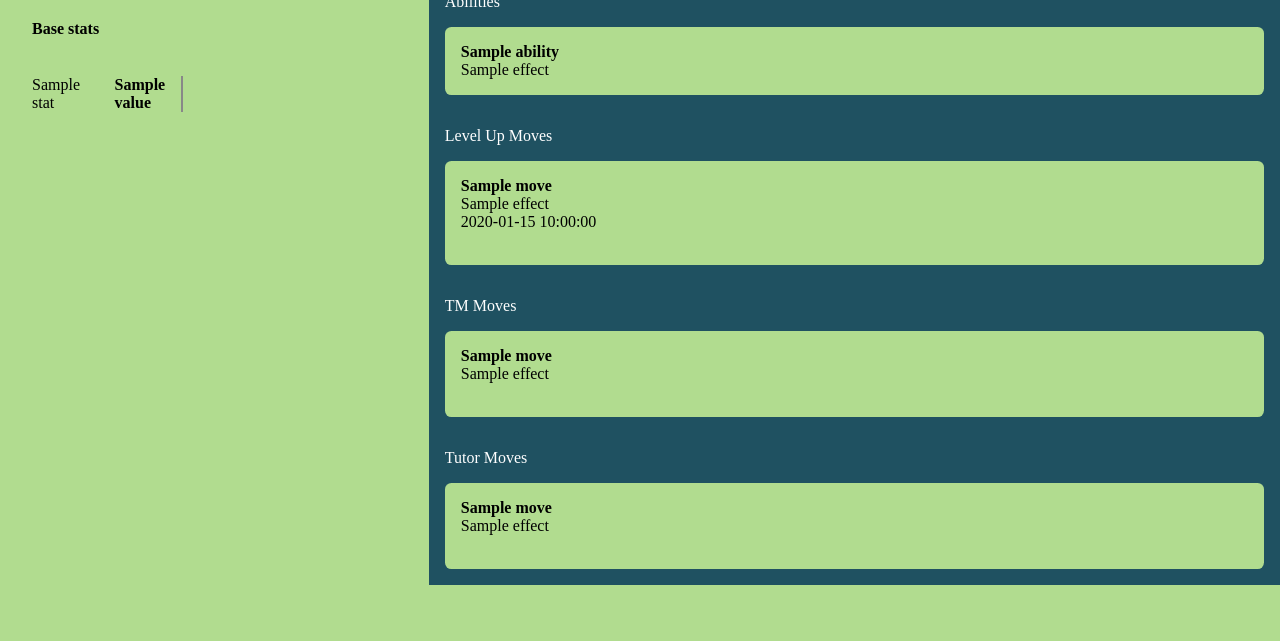
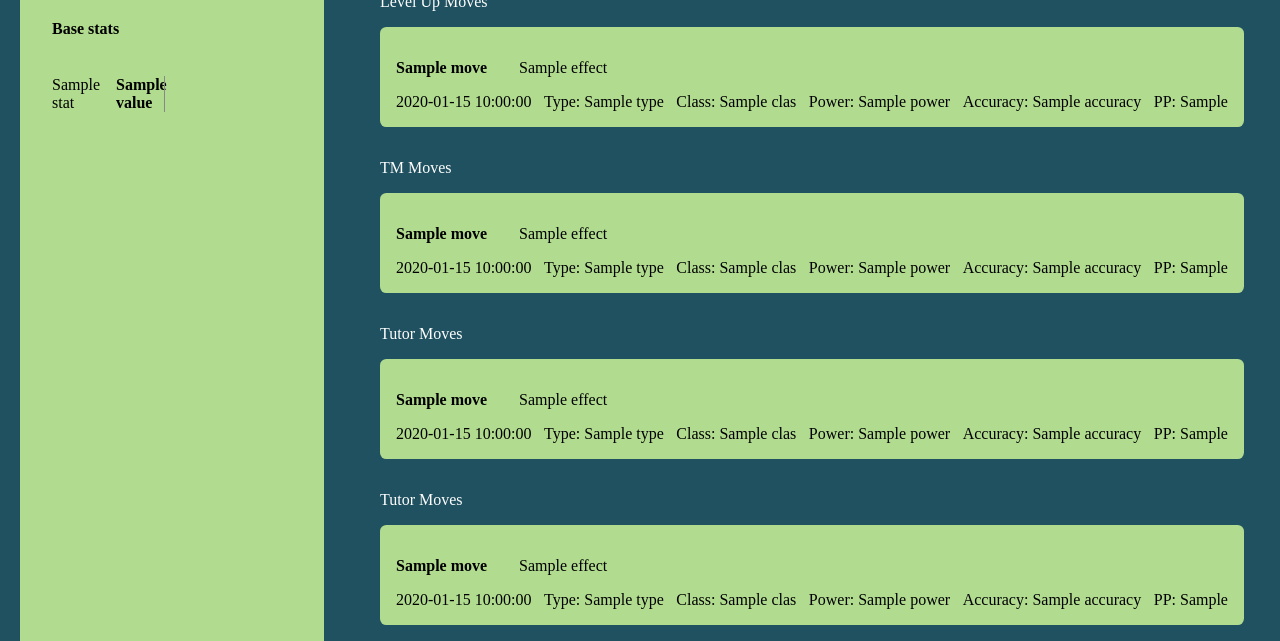
Before and after one commit to kimodolux/pokedex, a Flask app: template pokedex/src/templates/pokemon.html in a window 1280 px wide. Shown: the part 273-914 px from the top of the page. Before the commit the page ends 858 px from the top, so only its background shows below. Run offline with Flask 2, Linux system fonts and the light colour scheme; the template is opened without the code that fills it: most values are stand-ins (such as "Sample title", 1, 10 or a date in 2020).

Commit message:
move template, pokeball styles

```diff
--- a/pokedex/src/routes.py
+++ b/pokedex/src/routes.py
@@ -55,6 +55,7 @@ def pokemon(pokemon_name):
     )
     tm_moves = [move for move in moves if "machine" in move.get("learn_method")]
     tutor_moves = [move for move in moves if "tutor" in move.get("learn_method")]
+    egg_moves = [move for move in moves if "egg" in move.get("learn_method")]
     # base_expereince = pokemon_data["base_expereince"]
     return render_template(
         "pokemon.html",
@@ -68,5 +69,6 @@ def pokemon(pokemon_name):
         level_up_moves=level_up_moves,
         tm_moves=tm_moves,
         tutor_moves=tutor_moves,
+        egg_moves=egg_moves,
         types=types,
     )
--- /dev/null
+++ b/pokedex/src/templates/move.html
@@ -0,0 +1,15 @@
+<div>
+    <div style="display: flex; justify-content: flex-start;">
+        <p style="padding-right: 2em; font-weight: bold;">{{ move["name"].capitalize() }}</p>
+        <p>{{ move["effect"] }}</p>
+    </div>
+    <div style="display: flex; justify-content: space-between;">
+
+        <div>{% if move.get("level_learned_at") != 0 %} {{ move.get("level_learned_at") }} {% endif %}</div>
+        <div>Type: {{ move["type"].capitalize() }}</div>
+        <div>Class: {{ move["class"]["name"].capitalize() }}</div>
+        <div>Power: {{ move["power"] or '-' }}</div>
+        <div>Accuracy: {{ move["accuracy"] or '-' }}</div>
+        <div>PP: {{ move["pp"] }} </div>
+    </div>
+</div>
--- a/pokedex/src/templates/pokemon.html
+++ b/pokedex/src/templates/pokemon.html
@@ -3,7 +3,7 @@
 {% block content %}
 <div>
     <div style="display: flex; background: #1F5161; height: 20%; width: 100%; justify-content: space-around;">
-        <div style="background: #B1DC8F; padding: 2em; width: 30%;">
+        <div style="background: #B1DC8F; padding: 2em;">
             <div style="background-color: #D9D9D9; height: 15em; width: 15em;">
                 <img src="{{ sprites['front_default'] }}" alt="pokemon" style="width: 100%; height: 100%;"/>
             </div>
@@ -16,52 +16,55 @@
         </div>
         <div style="display: flex; flex-direction: column; background: #1F5161; height: 20%; width: 70%; justify-content: flex-start">
             <p style="color: #fff; padding: 1em 1em 0 1em; margin: 0">Profile</p>
-            <div class="light-green-box">
-               <p>Weight: {{weight}}kg</p>
-               <p>Height: {{height}}0cm</p>
-               <p>Pokedex #: {{pokedex_number}}</p>
-               <p>Types: {{ " | ".join(types)}}</p>
-            </div>
-            <p style="color: #fff; padding: 1em 1em 0 1em; margin: 0">Abilities</p>
-            <div class="light-green-box">
+            <div class="light-green-box" style="display: flex; justify-content: space-evenly;">
+                <div>
+                    <p>Weight: {{weight}}kg</p>
+                    <p>Height: {{height}}0cm</p>
+                    <p>Pokedex #: {{pokedex_number}}</p>
+                    <p>Types: {{ " | ".join(types)}}</p>
+                </div>
+                <div>
+                    <p>Abilities</p>
                     {% for ability in abilities %}
                         <b>{{ ability["name"] }}</b>
                         <br/>
                         {{ability["effect"]}}
                         <br/>
                     {% endfor %}
+                </div>
+
             </div>
             <p style="color: #fff; padding: 1em 1em 0 1em; margin: 0">Level Up Moves</p>
             <div class="light-green-box">
+                {% if level_up_moves %}
                     {% for move in level_up_moves %}
-                        <b>{{ move["name"] }}</b>
-                        <br/>
-                        {{ move["effect"] }}
-                        <br/>
-                        {{ move["level_learned_at"] }}
-                        <br/>
-                        <br/>
+                        {% include 'move.html' %}
                     {% endfor %}
+                {% endif %}
             </div>
             <p style="color: #fff; padding: 1em 1em 0 1em; margin: 0">TM Moves</p>
             <div class="light-green-box">
+                {% if tm_moves %}
                     {% for move in tm_moves %}
-                        <b>{{ move["name"] }}</b>
-                        <br/>
-                        {{ move["effect"] }}
-                        <br/>
-                        <br/>
+                        {% include 'move.html' %}
                     {% endfor %}
+                {% endif %}
             </div>
             <p style="color: #fff; padding: 1em 1em 0 1em; margin: 0">Tutor Moves</p>
             <div class="light-green-box">
+                {% if tutor_moves %}
                     {% for move in tutor_moves %}
-                        <b>{{ move["name"] }}</b>
-                        <br/>
-                        {{ move["effect"] }}
-                        <br/>
-                        <br/>
+                        {% include 'move.html' %}
                     {% endfor %}
+                {% endif %}
+            </div>
+            <p style="color: #fff; padding: 1em 1em 0 1em; margin: 0">Tutor Moves</p>
+            <div class="light-green-box">
+                {% if egg_moves %}
+                    {% for move in egg_moves %}
+                        {% include 'move.html' %}
+                    {% endfor %}
+                {% endif %}
             </div>
         </div>
     </div>
```
Also changed, not shown: pokedex/src/static/css/index.css (+42 -25 lines), pokedex/src/templates/pokedex.html (+23 -19 lines), pokedex/src/utils.py (+21 -5 lines).
